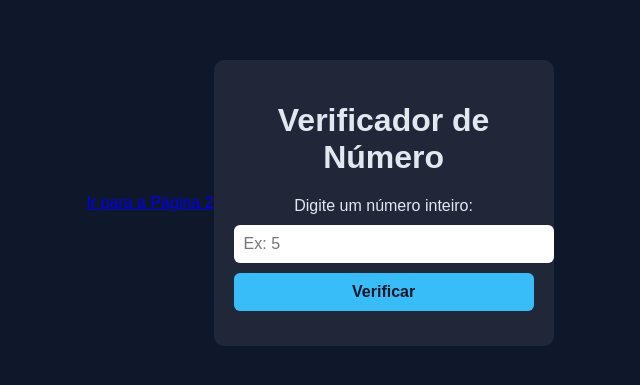
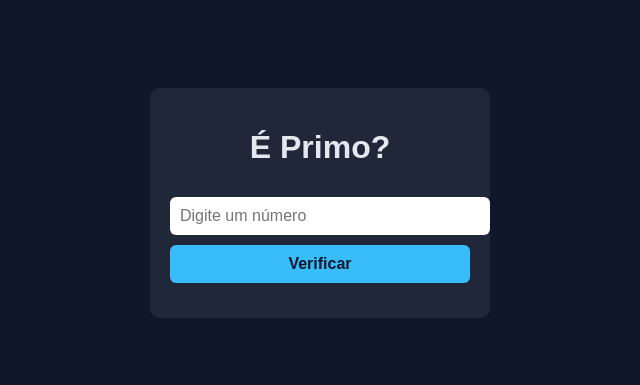
Before and after one commit to EnzoDosSantos1612/PRIMO, a plain HTML site: page primo.html in a window 1280 px wide. Shown: the part 197-582 px from the top of the page, without its empty margins (320-960 px from the left). Drawn offline with Linux system fonts and the light colour scheme.

Commit message:
Update primo.html

```diff
--- a/primo.html
+++ b/primo.html
@@ -1,26 +1,19 @@
 <!DOCTYPE html>
 <html lang="pt-BR">
 <head>
-    <meta charset="UTF-8">
-    <meta name="viewport" content="width=device-width, initial-scale=1.0">
-    <title>Positivo, Negativo ou Nulo</title>
-    <link rel="stylesheet" href="style.css">
+  <meta charset="UTF-8">
+  <meta name="viewport" content="width=device-width, initial-scale=1.0">
+  <title>Verificador de Número Primo</title>
+  <link rel="stylesheet" href="style.css">
 </head>
 <body>
-        <a href="https://enzodossantos1612.github.io/TEMPERATURA/" class="botao-link">
-        Ir para a Página 2
-    </a>
-    <main class="container">
-        <h1>Verificador de Número</h1>
+  <div class="container">
+    <h1>É Primo?</h1>
+    <input type="number" id="numero" placeholder="Digite um número">
+    <button onclick="verificarPrimo()">Verificar</button>
+    <div class="resultado" id="resultado"></div>
+  </div>
 
-        <label for="numero">Digite um número inteiro:</label>
-        <input type="number" id="numero" placeholder="Ex: 5">
-
-        <button onclick="verificar()">Verificar</button>
-
-        <div id="resultado" class="resultado"></div>
-    </main>
-
-    <script src="script.js"></script>
+  <script src="script.js"></script>
 </body>
 </html>
```
